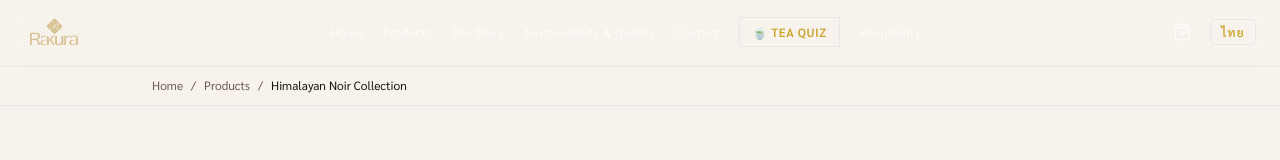
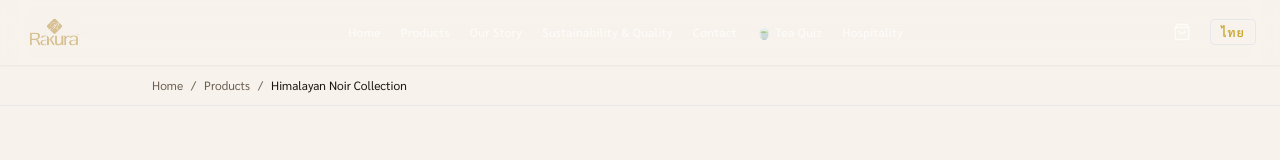
Before and after one commit to sarinupreti/rakura, a Next.js app: page /en/products/himalayan-noir in a window 1280 px wide. Shown: the top 160 px of the page. Built offline with nearby package versions, Linux system fonts and the light colour scheme; no server answers.

Commit message:
fix: make quiz nav link consistent with other nav items (remove pill border)

```diff
--- a/src/components/Header.tsx
+++ b/src/components/Header.tsx
@@ -71,23 +71,6 @@ export function Header({ locale }: { locale: Locale }) {
               ? pathname.includes(`/${page}`)
               : isHome && (pathname === base || pathname === `${base}/`);
 
-            // Quiz gets a special gold pill style
-            if (key === "quiz") {
-              return (
-                <Link
-                  key={key}
-                  href={path}
-                  className={`text-xs font-semibold tracking-wider uppercase px-3 py-1.5 border transition-colors duration-200 ${
-                    active
-                      ? "border-rakura-gold bg-rakura-gold text-rakura-dark"
-                      : "border-rakura-gold/50 text-rakura-gold hover:border-rakura-gold hover:bg-rakura-gold/10"
-                  }`}
-                >
-                  🍵 {t[key]}
-                </Link>
-              );
-            }
-
             return (
               <Link
                 key={key}
@@ -96,7 +79,7 @@ export function Header({ locale }: { locale: Locale }) {
                   active ? "text-rakura-gold" : "text-white/70 hover:text-white"
                 }`}
               >
-                {t[key]}
+                {key === "quiz" ? `🍵 ${t[key]}` : t[key]}
               </Link>
             );
           })}
```
